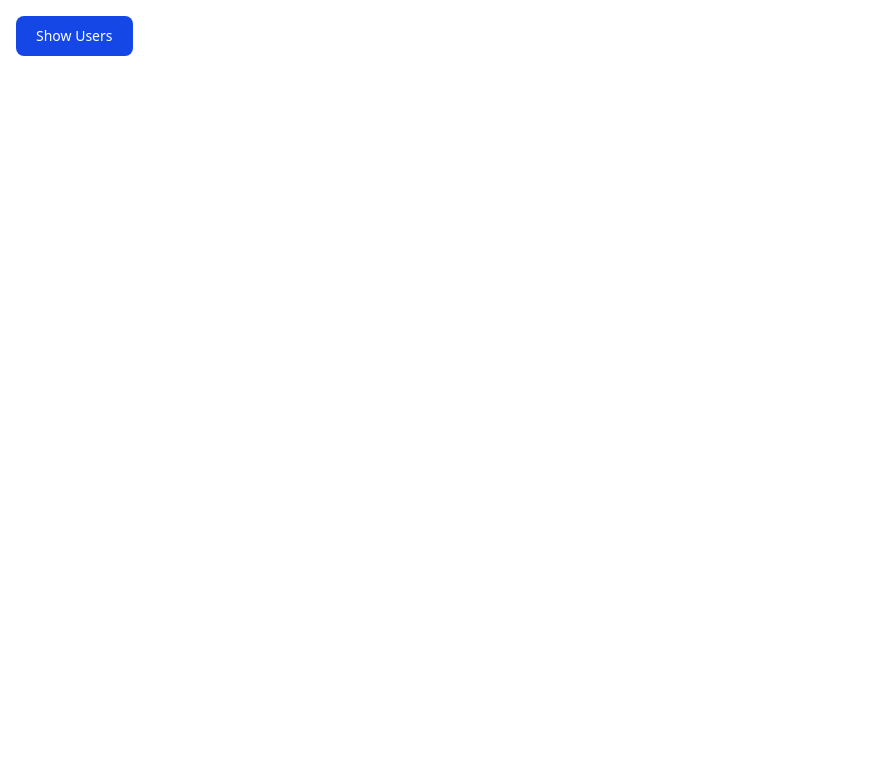
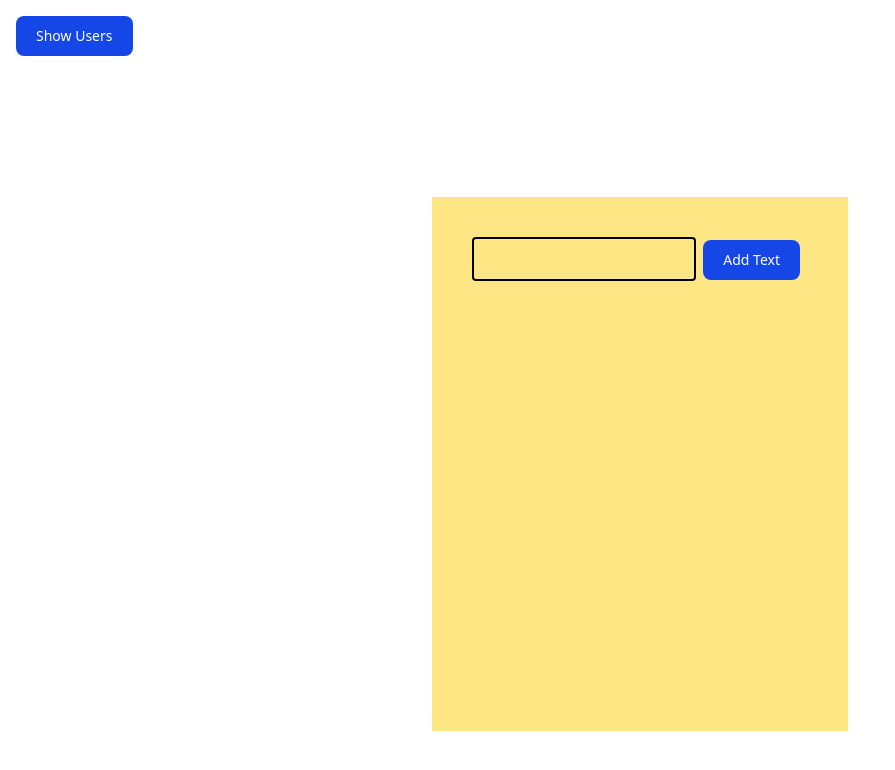
Before and after one commit to iamsayeeduddin/fsa-react-11, a React (Vite) app: page / in a window 1280 px wide. Shown: the top 770 px of the page, without its empty margins (0-895 px from the left). Built offline with nearby package versions, Linux system fonts and the light colour scheme.

Commit message:
Todo List Excercise

```diff
--- a/src/App.jsx
+++ b/src/App.jsx
@@ -2,9 +2,10 @@ import { useState } from "react";
 import FormPage from "./components/form/FormPage";
 import DynamicUserList from "./components/home/DynamicUserList";
 import HomePage from "./components/home/HomePage";
+import TodoPage from "./components/todo/TodoPage";
 
 function App() {
-  const [showDynamicUsers, setShowDynamicUsers] = useState(false)
+  const [showDynamicUsers, setShowDynamicUsers] = useState(false);
   return (
     <div className="m-4">
       <button
@@ -16,6 +17,7 @@ function App() {
       {/* <HomePage /> */}
       {/* <FormPage /> */}
       {showDynamicUsers ? <DynamicUserList /> : null}
+      <TodoPage />
     </div>
   );
 }
--- /dev/null
+++ b/src/components/todo/TodoPage.jsx
@@ -0,0 +1,71 @@
+import React, { useState } from "react";
+
+const TodoPage = () => {
+  const [task, setTask] = useState("");
+  const [tasks, setTasks] = useState([]);
+  const handleTextChange = (e) => {
+    setTask(e.target.value);
+  };
+
+  const addTask = () => {
+    let taskArr = [...tasks];
+    if (taskArr.length === 0) {
+      taskArr.push({
+        id: 1,
+        task,
+        isActive: true,
+      });
+    } else {
+      taskArr.push({
+        id: taskArr[taskArr.length - 1].id + 1,
+        task,
+        isActive: true,
+      });
+    }
+    setTasks(taskArr);
+    setTask("");
+  };
+
+  const handleTaskChange = (id, checked) => {
+    let tskArr = [...tasks];
+    let idx = tskArr.findIndex((val) => val.id === id);
+    if (idx > -1) {
+      tskArr[idx] = {
+        ...tskArr[idx],
+        isActive: checked,
+      };
+    }
+
+    setTasks(tskArr);
+  };
+
+  return (
+    <div className="flex justify-center items-center h-screen">
+      <div className="w-1/3 h-2/3 bg-amber-200">
+        <div className="flex justify-between items-baseline p-10">
+          <input onChange={handleTextChange} value={task} type="text" className="border-2 rounded p-2 w-2/3 flex justify-between" />
+          <button
+            onClick={addTask}
+            className="text-white bg-blue-700 hover:bg-blue-800 focus:ring-4 focus:ring-blue-300 font-medium rounded-lg text-sm px-5 py-2.5 me-2 mb-2"
+          >
+            Add Text
+          </button>
+        </div>
+        <div className="w-full">
+          <ul className="flex flex-col items-center">
+            {tasks.map((tsk) => {
+              return (
+                <li key={tsk.id + "task"} className="flex">
+                  <input type="checkbox" checked={!tsk.isActive} onChange={(e) => handleTaskChange(tsk.id, !e.target.checked)} />
+                  <p className={!tsk.isActive ? "line-through" : ""}>{tsk.task}</p>
+                </li>
+              );
+            })}
+          </ul>
+        </div>
+      </div>
+    </div>
+  );
+};
+
+export default TodoPage;
```
